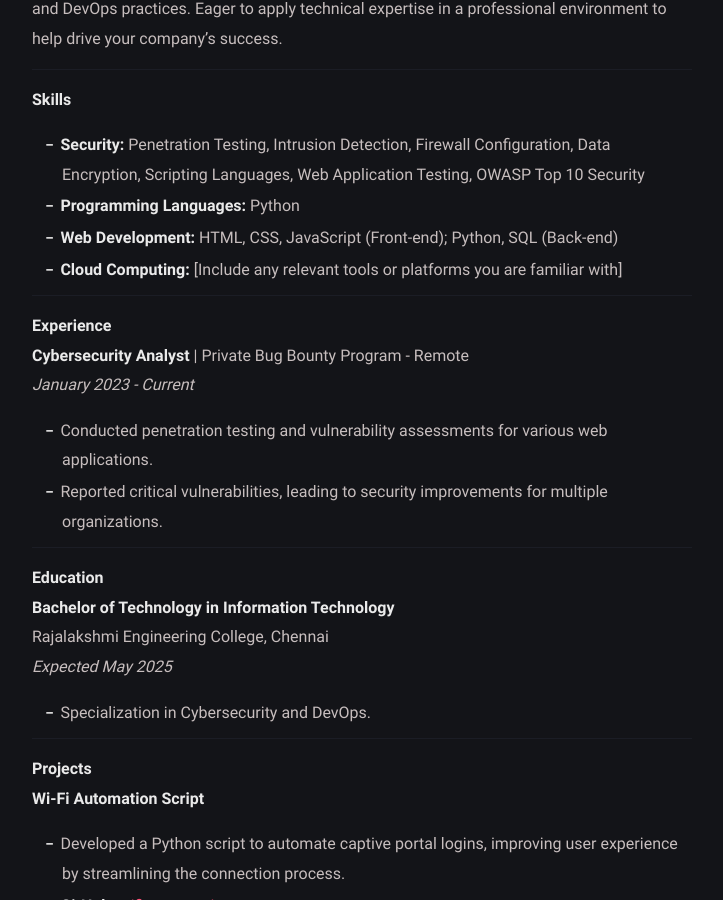
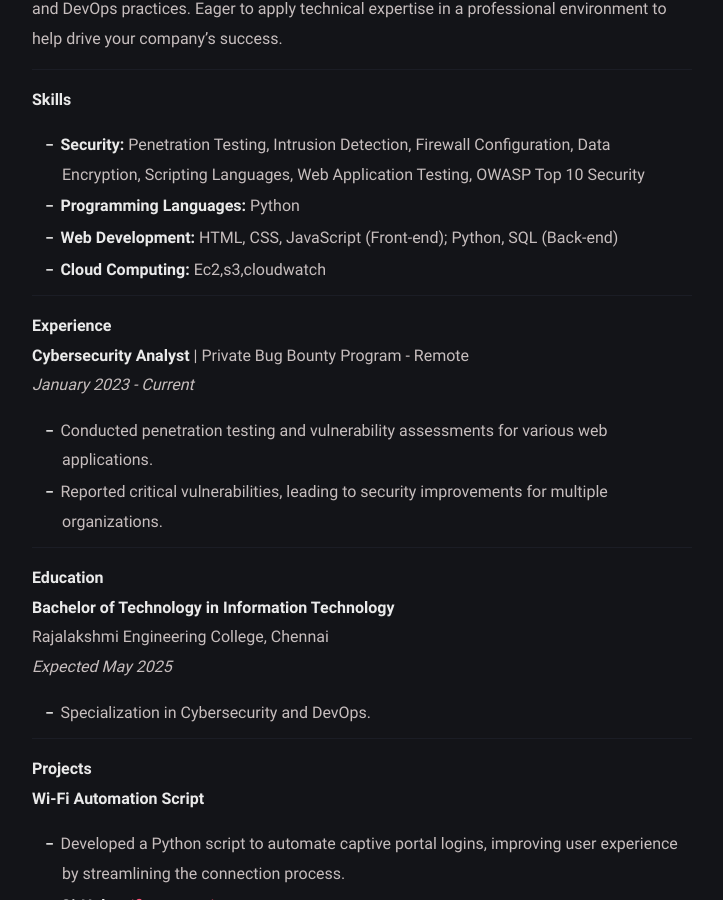
Before and after one commit to shemkumar/shemkumar.github.io, a Jekyll site: the page built from about.md, in a window 1280 px wide and 900 px high, scrolled down 545 px. Shown: the whole window, without its empty margins (278-1001 px from the left). Built offline with Jekyll 4.4.1, drawn with Linux system fonts in a browser that asks for light colours.

Commit message:
Update about.md

```diff
--- a/about.md
+++ b/about.md
@@ -23,7 +23,7 @@ Recent B.Tech graduate specializing in Cybersecurity and DevOps with hands-on ex
 - **Security:** Penetration Testing, Intrusion Detection, Firewall Configuration, Data Encryption, Scripting Languages, Web Application Testing, OWASP Top 10 Security
 - **Programming Languages:** Python
 - **Web Development:** HTML, CSS, JavaScript (Front-end); Python, SQL (Back-end)
-- **Cloud Computing:** [Include any relevant tools or platforms you are familiar with]
+- **Cloud Computing:** Ec2,s3,cloudwatch
 
 ---
 
```
